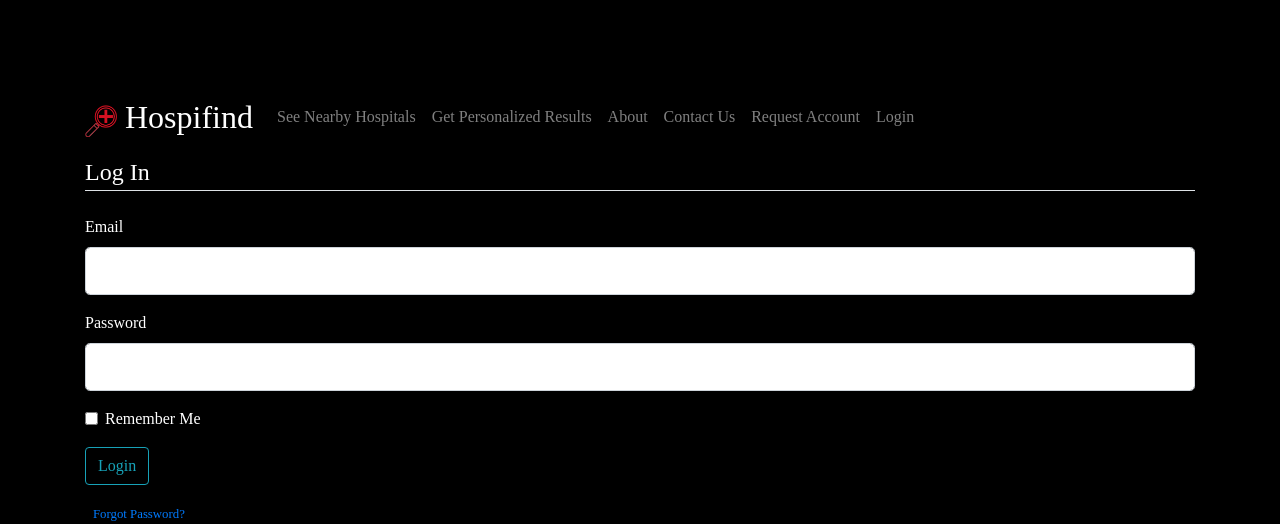
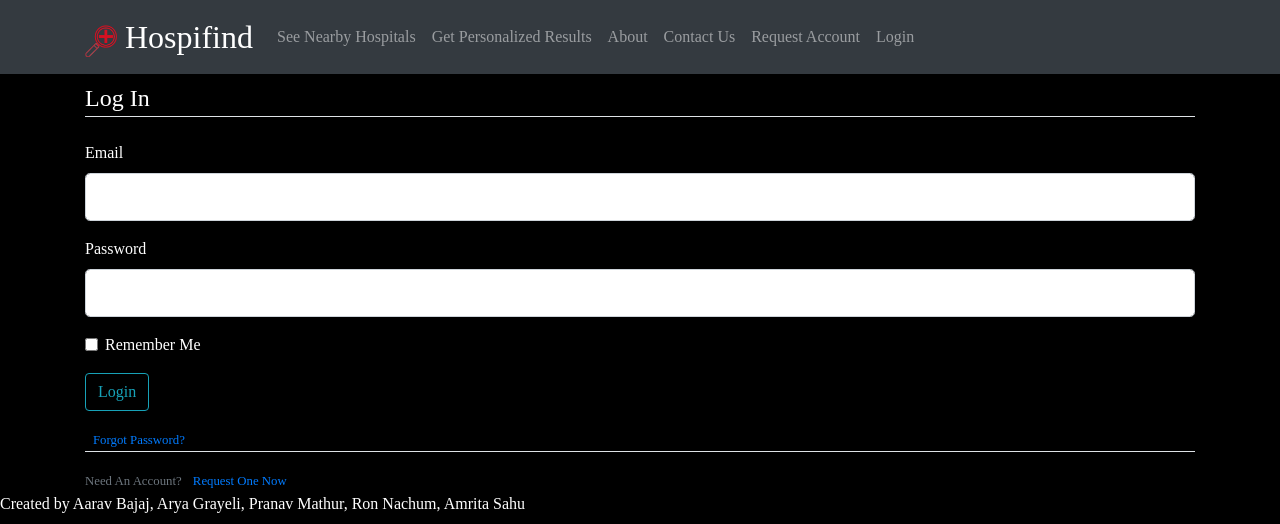
Before and after one commit to pmathur007/Hospifind, a Flask app: page /login in a window 1280 px wide. Shown: the top 524 px of the page. Run offline with Flask 2, Linux system fonts and the light colour scheme; some libraries are stand-ins or nearby versions.

Commit message:
Navbar Update

```diff
--- a/flask/application/templates/layout.html
+++ b/flask/application/templates/layout.html
@@ -22,7 +22,7 @@
 </head>
 <body>
     <header class="site-header">
-        <nav class="navbar navbar-expand-md navbar-dark sticky-top">
+        <nav class="navbar navbar-expand-md navbar-dark bg-dark fixed-top">
             <div class="container">
                 <a id="logo_title" class="navbar-brand" href="{{ url_for('home') }}">
                     <img src="{{ url_for('static', filename='logo.png') }}" alt="Hospifind Logo">
```
